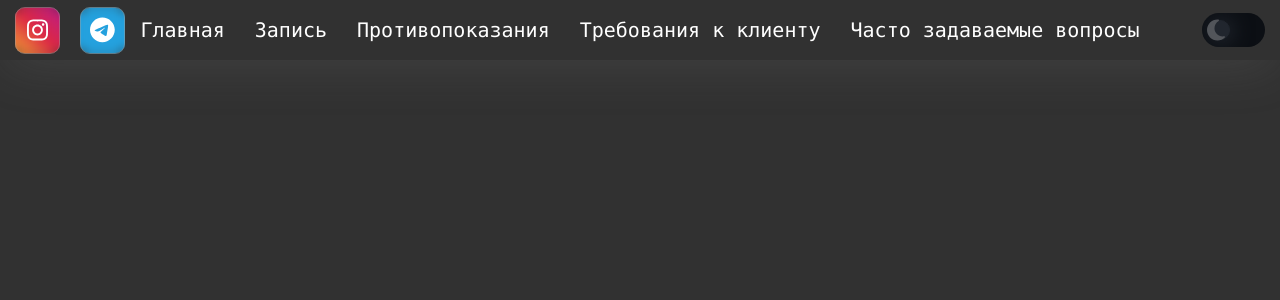
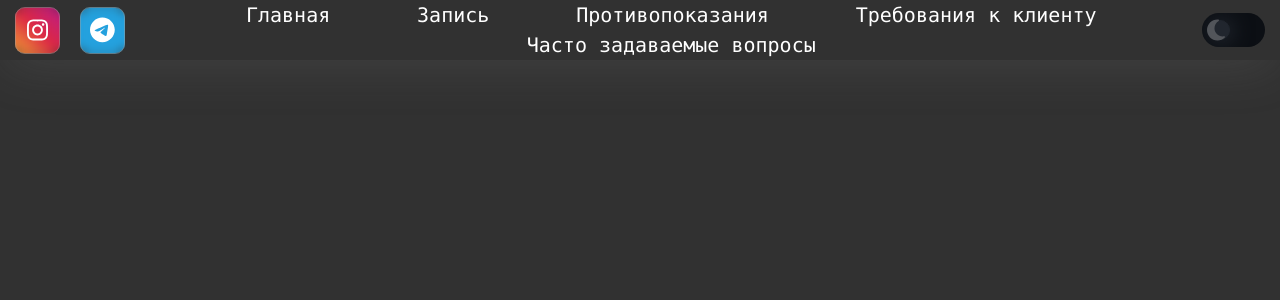
Before and after one commit to Romangergisevich/massage, a React (Vite) app: page / in a window 1280 px wide. Shown: the top 300 px of the page. Built offline with nearby package versions, Linux system fonts and the light colour scheme.

Commit message:
header adaptive first steps

```diff
--- a/src/components/header/MainHeader.module.css
+++ b/src/components/header/MainHeader.module.css
@@ -24,6 +24,19 @@
   margin: 0 15px 0 15px;
 }
 
+.mainHeader__navBar__linksContainer {
+  display: flex;
+  margin: 0 10% 0 15%;
+}
+
+@media screen and (max-width: 1350px) {
+  .mainHeader__navBar__linksContainer {
+    width: 950px;
+    flex-wrap: wrap;
+    justify-content: space-around;
+  }
+}
+
 .mainHeader__themeSwitch {
   position: absolute;
   right: 15px;
--- a/src/components/header/MainHeader.tsx
+++ b/src/components/header/MainHeader.tsx
@@ -8,7 +8,7 @@ const MainHeader: React.FC = () => {
     <div className={`header ${styles.mainHeader}`}>
       <Socials />
       <div className={styles.mainHeader__navBar}>
-        <div>
+        <div className={styles.mainHeader__navBar__linksContainer}>
           <HeadLink to="/">Главная</HeadLink>
           <HeadLink to="/">Запись</HeadLink>
           <HeadLink to="/">Противопоказания</HeadLink>
```
